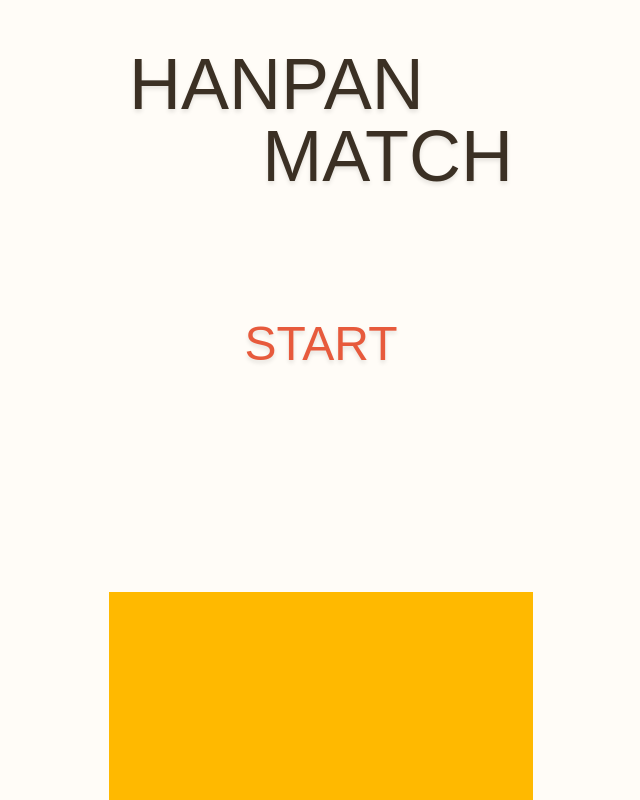
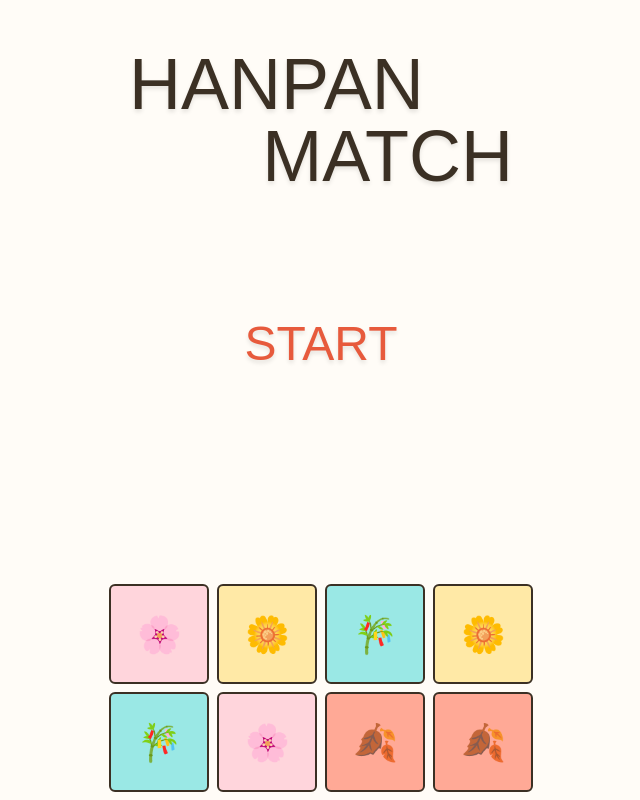
Before and after one commit to skyejang/card-matching, a React (Vite) app: page / in a window 1280 px wide. Shown: the whole page, without its empty margins (319-959 px from the left). Built offline with nearby package versions, Linux system fonts and the light colour scheme; a web font is replaced by a local one.

Commit message:
add DemoPlay component

```diff
--- /dev/null
+++ b/src/components/DemoPlay.jsx
@@ -0,0 +1,43 @@
+import React, { useEffect, useRef } from "react";
+const DemoPlay = () => {
+  const demoArr = ["p", "y", "g", "y", "g", "p", "o", "o"];
+
+  const cardRefs = useRef([]);
+  useEffect(() => {
+    cardRefs.current.forEach((card, i) => {
+      setTimeout(() => {
+        card.classList.add("flip");
+      }, i * 150);
+    });
+  }, []);
+
+  return (
+    <div className="w-[424px] h-[208px] fixed bottom-2 left-1/2 -translate-x-1/2 grid grid-cols-4 gap-2">
+      {demoArr.map((d, i) => (
+        <div
+          className={`card-wrap`}
+          key={i}
+          ref={(el) => (cardRefs.current[i] = el)}
+        >
+          <div className="card front"></div>
+          <div
+            className={`card back ${
+              d === "p"
+                ? "bg-pink"
+                : d === "y"
+                ? "bg-yellow"
+                : d === "g"
+                ? "bg-green"
+                : "bg-coral"
+            }`}
+          >
+            <p className="text-4xl">
+              {d === "p" ? "🌸" : d === "y" ? "🌼" : d === "g" ? "🎋" : "🍂"}
+            </p>
+          </div>
+        </div>
+      ))}
+    </div>
+  );
+};
+export default DemoPlay;
--- a/src/index.css
+++ b/src/index.css
@@ -5,6 +5,7 @@
   --color-brown: #d9b88c;
   --color-yellow: #ffe9a6;
   --color-orange: #e75a3c;
+  --color-coral: #ffa996;
   --color-pink: #ffd5dc;
   --color-green: #9ae8e5;
   --color-ivory: #fffcf7;
--- a/src/pages/IntroPage.jsx
+++ b/src/pages/IntroPage.jsx
@@ -1,4 +1,5 @@
 import React from "react";
+import DemoPlay from "../components/DemoPlay";
 const Intropage = ({ onStart }) => {
   return (
     <div className="pt-12">
@@ -19,7 +20,7 @@ const Intropage = ({ onStart }) => {
         </button>
       </div>
       {/* demo card wrap */}
-      <div className="w-[424px] h-[208px] bg-amber-400 fixed bottom-0 left-1/2 -translate-x-1/2"></div>
+      <DemoPlay />
     </div>
   );
 };
--- a/src/pages/LevelPage.jsx
+++ b/src/pages/LevelPage.jsx
@@ -1,4 +1,5 @@
 import React, { useState } from "react";
+import DemoPlay from "../components/DemoPlay";
 const LevelPage = ({ onSubmit }) => {
   const [level, setLevel] = useState("easy");
   const [name, setName] = useState("");
@@ -86,7 +87,7 @@ const LevelPage = ({ onSubmit }) => {
       </form>
 
       {/* demo card wrap */}
-      <div className="w-[424px] h-[208px] bg-amber-400 fixed bottom-0 left-1/2 -translate-x-1/2"></div>
+      <DemoPlay />
     </div>
   );
 };
```
